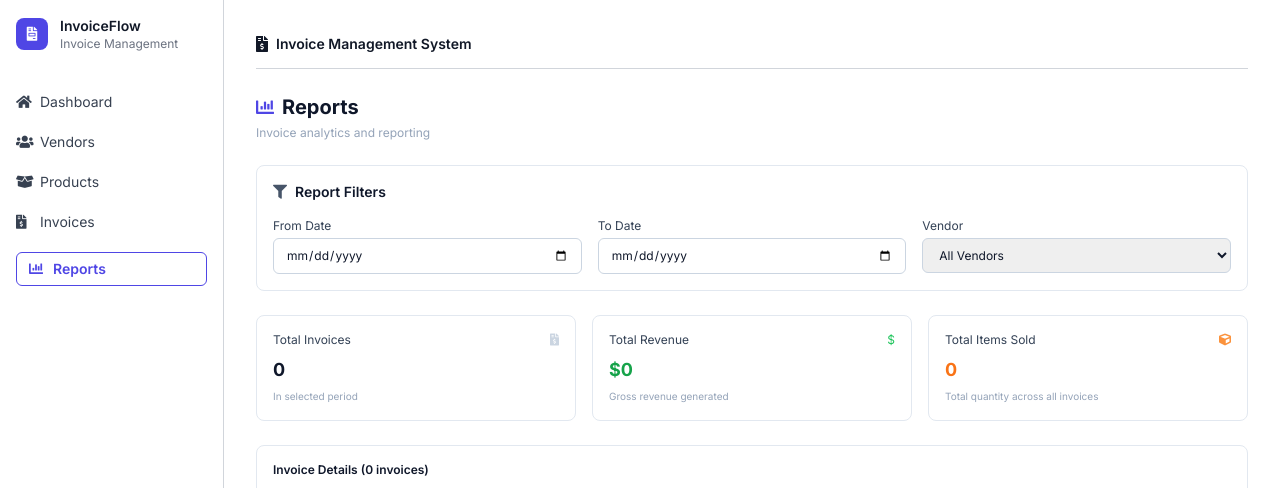
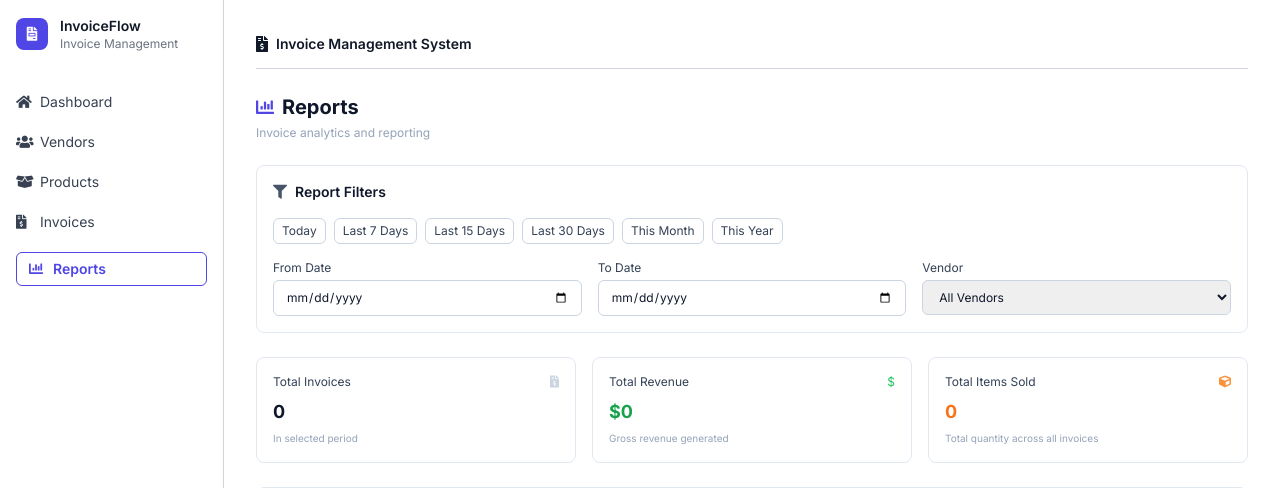
Before and after one commit to m-hassaan-habib/Inventory-management, a Flask app: page /reports/ in a window 1280 px wide. Shown: the top 488 px of the page. Run offline with Flask 3, Linux system fonts and the light colour scheme; data that the repository does not hold is empty; some libraries are stand-ins or nearby versions.

Commit message:
Add logic for fixed filters

```diff
--- a/app/routes/reports.py
+++ b/app/routes/reports.py
@@ -1,13 +1,37 @@
 from flask import Blueprint, render_template, request
 from db import get_db
+from datetime import date, timedelta
 
 bp = Blueprint("reports", __name__, url_prefix="/reports")
 
-@bp.route("/")
+@bp.route("/", methods=["GET"])
 def reports():
     vendor_id = request.args.get("vendor_id")
-    date_from = request.args.get("from")
-    date_to = request.args.get("to")
+    range_param = request.args.get("range")
+    from_date = request.args.get("from")
+    to_date = request.args.get("to")
+
+    today = date.today()
+
+    # if no manual dates, apply quick range
+    if not from_date or not to_date:
+        if range_param == "today":
+            from_date = to_date = today.isoformat()
+        elif range_param == "7":
+            from_date = (today - timedelta(days=7)).isoformat()
+            to_date = today.isoformat()
+        elif range_param == "15":
+            from_date = (today - timedelta(days=15)).isoformat()
+            to_date = today.isoformat()
+        elif range_param == "30":
+            from_date = (today - timedelta(days=30)).isoformat()
+            to_date = today.isoformat()
+        elif range_param == "month":
+            from_date = today.replace(day=1).isoformat()
+            to_date = today.isoformat()
+        elif range_param == "year":
+            from_date = today.replace(month=1, day=1).isoformat()
+            to_date = today.isoformat()
 
     db = get_db()
     cursor = db.cursor(dictionary=True)
@@ -26,23 +50,30 @@ def reports():
     if vendor_id:
         query += " AND v.id=%s"
         params.append(vendor_id)
-    if date_from and date_to:
+    if from_date and to_date:
         query += " AND i.invoice_date BETWEEN %s AND %s"
-        params.extend([date_from, date_to])
-    query += " GROUP BY i.id"
+        params.extend([from_date, to_date])
+    query += " GROUP BY i.id ORDER BY i.invoice_date DESC"
 
     cursor.execute(query, params)
     invoices = cursor.fetchall()
 
-    # summary
     summary = {
         "total_invoices": len(invoices),
         "total_revenue": sum(x["total"] for x in invoices),
         "total_items": sum(x["total_items"] for x in invoices)
     }
 
-    # fetch vendors for dropdown
     cursor.execute("SELECT id, name FROM vendors ORDER BY name")
     vendors = cursor.fetchall()
 
-    return render_template("reports.html", invoices=invoices, summary=summary, vendors=vendors)
+    return render_template(
+        "reports.html",
+        invoices=invoices,
+        summary=summary,
+        vendors=vendors,
+        from_date=from_date,
+        to_date=to_date,
+        vendor_id=vendor_id,
+        range_param=range_param
+    )
--- a/app/templates/reports.html
+++ b/app/templates/reports.html
@@ -17,6 +17,16 @@
     <i class="fas fa-filter text-slate-600"></i>
     <span>Report Filters</span>
   </h4>
+
+  <div class="flex flex-wrap gap-2 text-xs text-slate-700" id="quick-filters">
+    <span data-range="today" class="filter-btn px-2 py-1 rounded-md border border-slate-300 cursor-pointer hover:bg-indigo-600 hover:text-white">Today</span>
+    <span data-range="7" class="filter-btn px-2 py-1 rounded-md border border-slate-300 cursor-pointer hover:bg-indigo-600 hover:text-white">Last 7 Days</span>
+    <span data-range="15" class="filter-btn px-2 py-1 rounded-md border border-slate-300 cursor-pointer hover:bg-indigo-600 hover:text-white">Last 15 Days</span>
+    <span data-range="30" class="filter-btn px-2 py-1 rounded-md border border-slate-300 cursor-pointer hover:bg-indigo-600 hover:text-white">Last 30 Days</span>
+    <span data-range="month" class="filter-btn px-2 py-1 rounded-md border border-slate-300 cursor-pointer hover:bg-indigo-600 hover:text-white">This Month</span>
+    <span data-range="year" class="filter-btn px-2 py-1 rounded-md border border-slate-300 cursor-pointer hover:bg-indigo-600 hover:text-white">This Year</span>
+  </div>
+
 
   <form method="get" id="report-filters" class="grid grid-cols-1 sm:grid-cols-3 gap-4 text-xs text-slate-700">
     <label class="flex flex-col space-y-1">
@@ -44,7 +54,6 @@
         {% endfor %}
       </select>
     </label>
-    <!-- 🚫 Removed the Filter button -->
   </form>
 </section>
 
@@ -100,4 +109,35 @@
     </tbody>
   </table>
 </section>
+
+<script>
+function applyHighlight(btn) {
+  document.querySelectorAll('#quick-filters .filter-btn').forEach(el => {
+    el.classList.remove('bg-indigo-600','text-white');
+    el.classList.add('border','border-slate-300','text-slate-700');
+  });
+  btn.classList.add('bg-indigo-600','text-white');
+  btn.classList.remove('border','border-slate-300','text-slate-700');
+}
+
+document.querySelectorAll('#quick-filters .filter-btn').forEach(btn => {
+  btn.addEventListener('click', () => {
+    const range = btn.getAttribute('data-range');
+    const url = new URL(window.location.href);
+    url.searchParams.set('range', range);
+    url.searchParams.delete('from');
+    url.searchParams.delete('to');
+    window.location.href = url.toString();
+  });
+});
+
+window.addEventListener('DOMContentLoaded', () => {
+  const params = new URLSearchParams(window.location.search);
+  const range = params.get('range');
+  if (!range) return;
+  const active = document.querySelector(`[data-range="${range}"]`);
+  if (active) applyHighlight(active);
+});
+</script>
+
 {% endblock %}
```
